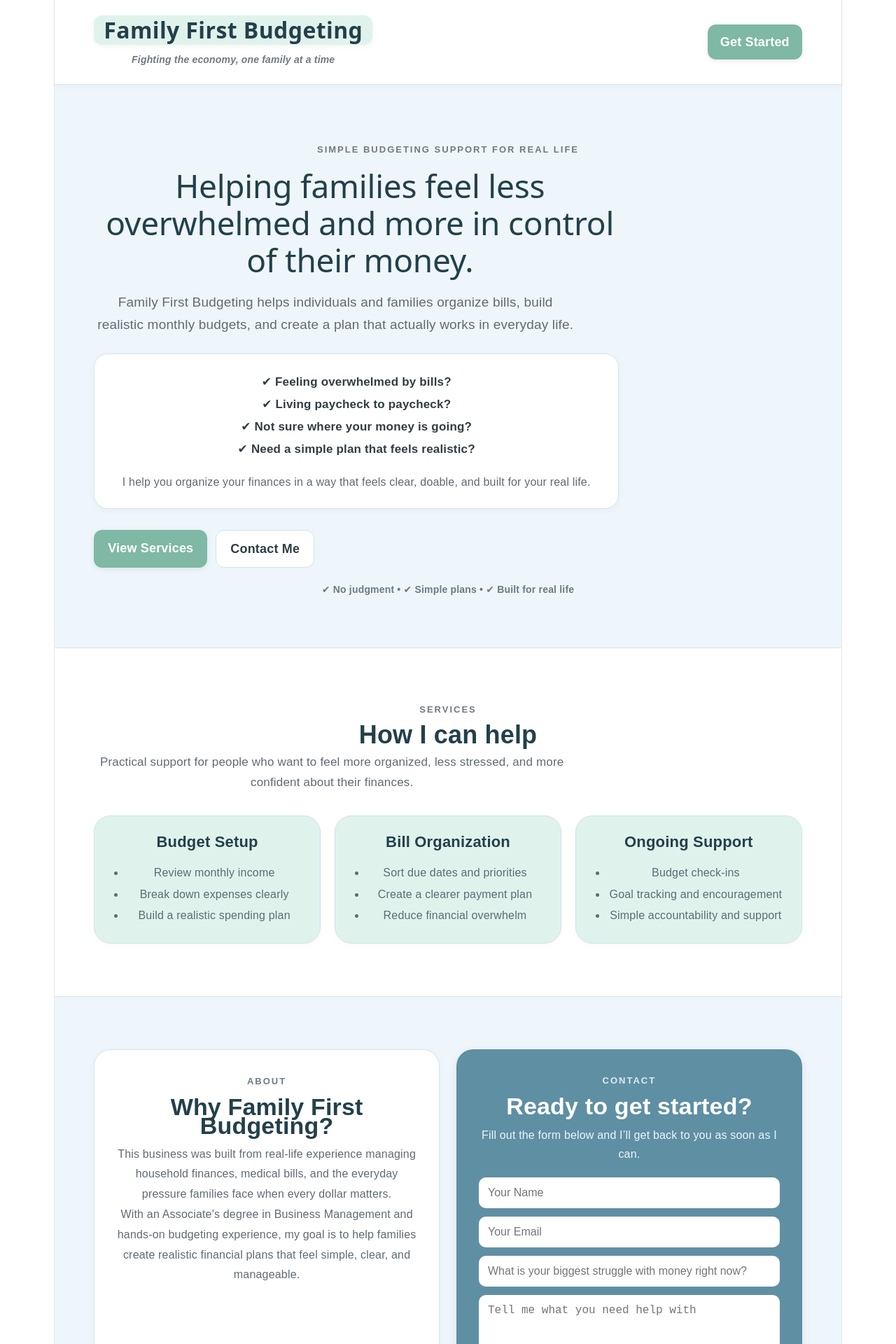
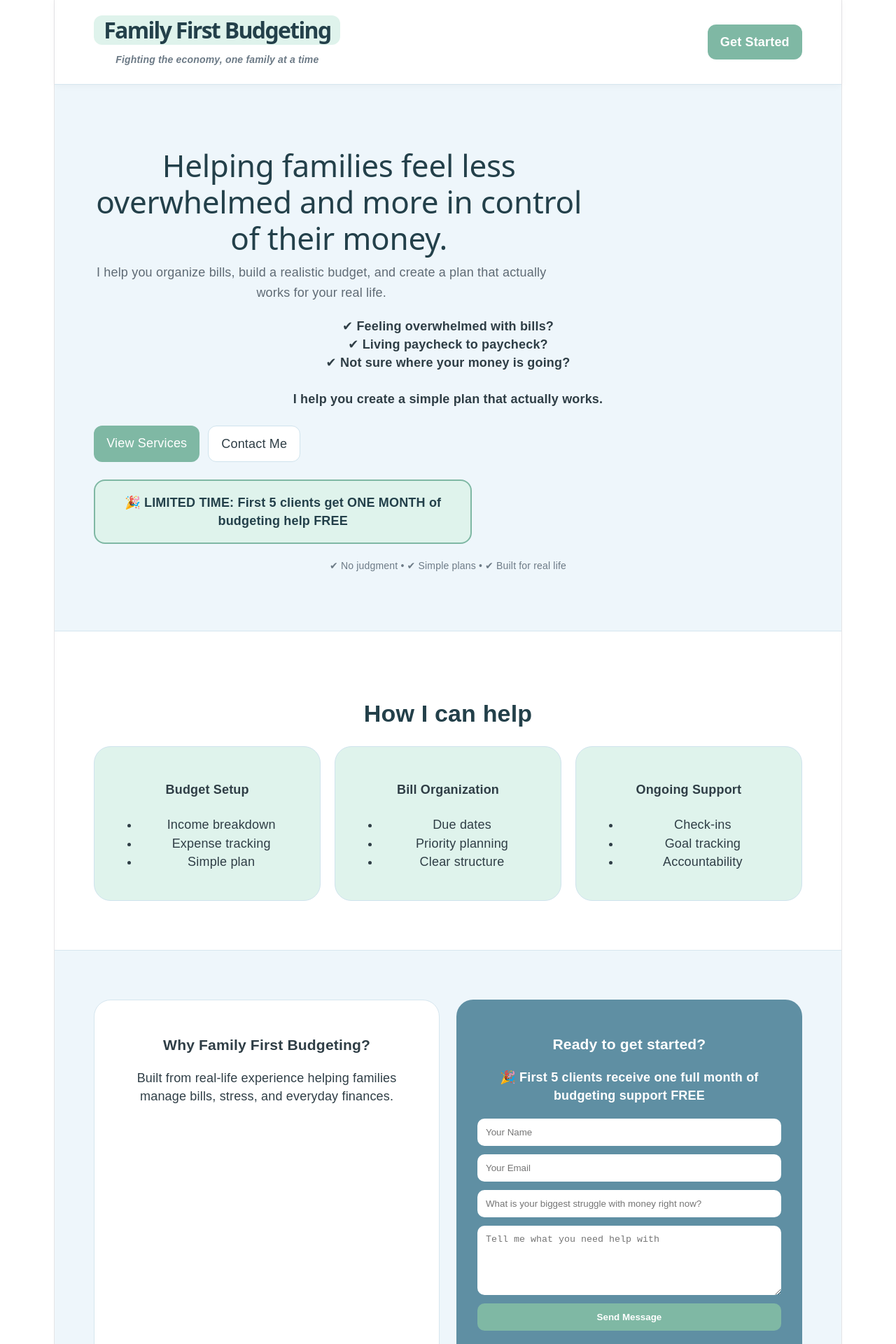
Before and after one commit to shellyryan18/family-first-budgeting, a React (Vite) app: page / in a window 1280 px wide. Shown: the top 1920 px of the page at 70% size. Built offline with nearby package versions, Linux system fonts and the light colour scheme.

Commit message:
added promotion and improvements

```diff
--- a/src/App.jsx
+++ b/src/App.jsx
@@ -1,511 +1,120 @@
 export default function App() {
   return (
-    <div
-      style={{
-        fontFamily: "Arial, sans-serif",
-        background: "#eef6fb",
-        color: "#2f3e46",
-        minHeight: "100vh",
-      }}
-    >
-      <header
-        style={{
-          background: "#ffffff",
-          borderBottom: "1px solid #d6e6ef",
-          padding: "22px 0",
-          boxShadow: "0 2px 10px rgba(0,0,0,0.04)",
-        }}
-      >
-        <div
-          style={{
-            width: "90%",
-            maxWidth: "1100px",
-            margin: "0 auto",
-            display: "flex",
-            justifyContent: "space-between",
-            alignItems: "center",
-            gap: "16px",
-            flexWrap: "wrap",
-          }}
-        >
+    <div style={{ fontFamily: "Arial, sans-serif", background: "#eef6fb", color: "#2f3e46", minHeight: "100vh" }}>
+
+      <header style={{ background: "#ffffff", borderBottom: "1px solid #d6e6ef", padding: "22px 0", boxShadow: "0 2px 10px rgba(0,0,0,0.04)" }}>
+        <div style={{ width: "90%", maxWidth: "1100px", margin: "0 auto", display: "flex", justifyContent: "space-between", alignItems: "center", flexWrap: "wrap" }}>
+
           <div>
-            <h1
-              style={{
-                margin: 0,
-                fontSize: "32px",
-                fontWeight: "900",
-                color: "#23404a",
-                letterSpacing: "0.4px",
-                background: "#dff3ec",
-                padding: "8px 14px",
-                borderRadius: "12px",
-                display: "inline-block",
-                boxShadow: "0 2px 8px rgba(0,0,0,0.05)",
-              }}
-            >
+            <h1 style={{ margin: 0, fontSize: "32px", fontWeight: "900", color: "#23404a", background: "#dff3ec", padding: "8px 14px", borderRadius: "12px" }}>
               Family First Budgeting
             </h1>
 
-            <p
-              style={{
-                margin: "8px 0 0",
-                fontStyle: "italic",
-                color: "#6c7a86",
-                fontSize: "14px",
-                fontWeight: "600",
-              }}
-            >
+            <p style={{ margin: "8px 0 0", fontStyle: "italic", color: "#6c7a86", fontSize: "14px", fontWeight: "600" }}>
               Fighting the economy, one family at a time
             </p>
           </div>
 
-          <a
-            href="#contact"
-            style={{
-              background: "#7fb8a4",
-              color: "#fff",
-              padding: "12px 18px",
-              borderRadius: "12px",
-              textDecoration: "none",
-              fontWeight: "700",
-              boxShadow: "0 2px 8px rgba(0,0,0,0.08)",
-            }}
-          >
+          <a href="#contact" style={{ background: "#7fb8a4", color: "#fff", padding: "12px 18px", borderRadius: "12px", textDecoration: "none", fontWeight: "700" }}>
             Get Started
           </a>
+
         </div>
       </header>
 
       <main>
-        <section
-          style={{
-            width: "90%",
-            maxWidth: "1100px",
-            margin: "0 auto",
-            padding: "80px 0 70px",
-          }}
-        >
-          <p
-            style={{
-              textTransform: "uppercase",
-              letterSpacing: "2px",
-              color: "#6c7a86",
-              fontSize: "13px",
-              fontWeight: "bold",
-              marginBottom: "12px",
-            }}
-          >
-            Simple budgeting support for real life
+
+        <section style={{ width: "90%", maxWidth: "1100px", margin: "0 auto", padding: "80px 0" }}>
+
+          <h2 style={{ fontSize: "44px", maxWidth: "700px", marginTop: "10px", color: "#23404a" }}>
+            Helping families feel less overwhelmed and more in control of their money.
+          </h2>
+
+          <p style={{ maxWidth: "650px", fontSize: "18px", lineHeight: 1.6, color: "#5f6b75" }}>
+            I help you organize bills, build a realistic budget, and create a plan that actually works for your real life.
           </p>
 
-          <h2
-            style={{
-              fontSize: "46px",
-              maxWidth: "760px",
-              marginTop: "10px",
-              marginBottom: "18px",
-              lineHeight: 1.15,
-              color: "#23404a",
-            }}
-          >
-            Helping families feel less overwhelmed and more in control of their
-            money.
-          </h2>
-
-          <p
-            style={{
-              maxWidth: "690px",
-              fontSize: "19px",
-              lineHeight: 1.7,
-              color: "#5f6b75",
-              marginBottom: "24px",
-            }}
-          >
-            Family First Budgeting helps individuals and families organize bills,
-            build realistic monthly budgets, and create a plan that actually
-            works in everyday life.
+          <p style={{ fontWeight: "bold", marginTop: "20px" }}>
+            ✔ Feeling overwhelmed with bills? <br />
+            ✔ Living paycheck to paycheck? <br />
+            ✔ Not sure where your money is going? <br /><br />
+            I help you create a simple plan that actually works.
           </p>
 
-          <div
-            style={{
-              background: "#ffffff",
-              border: "1px solid #d6e6ef",
-              borderRadius: "20px",
-              padding: "24px",
-              maxWidth: "700px",
-              boxShadow: "0 2px 10px rgba(0,0,0,0.04)",
-            }}
-          >
-            <p
-              style={{
-                fontWeight: "700",
-                margin: 0,
-                color: "#2f3e46",
-                lineHeight: 1.9,
-                fontSize: "17px",
-              }}
-            >
-              ✔ Feeling overwhelmed by bills?
-              <br />
-              ✔ Living paycheck to paycheck?
-              <br />
-              ✔ Not sure where your money is going?
-              <br />
-              ✔ Need a simple plan that feels realistic?
-            </p>
-
-            <p
-              style={{
-                marginTop: "16px",
-                marginBottom: 0,
-                color: "#5f6b75",
-                fontSize: "16px",
-                lineHeight: 1.7,
-              }}
-            >
-              I help you organize your finances in a way that feels clear,
-              doable, and built for your real life.
-            </p>
-          </div>
-
-          <div
-            style={{
-              marginTop: "30px",
-              display: "flex",
-              gap: "12px",
-              flexWrap: "wrap",
-            }}
-          >
-            <a
-              href="#services"
-              style={{
-                background: "#7fb8a4",
-                color: "#fff",
-                padding: "13px 20px",
-                borderRadius: "12px",
-                textDecoration: "none",
-                fontWeight: "700",
-                boxShadow: "0 2px 8px rgba(0,0,0,0.08)",
-              }}
-            >
+          <div style={{ marginTop: "25px", display: "flex", gap: "12px", flexWrap: "wrap" }}>
+            <a href="#services" style={{ background: "#7fb8a4", color: "#fff", padding: "12px 18px", borderRadius: "12px", textDecoration: "none" }}>
               View Services
             </a>
 
-            <a
-              href="#contact"
-              style={{
-                border: "1px solid #cfe3ed",
-                background: "#ffffff",
-                color: "#2f3e46",
-                padding: "13px 20px",
-                borderRadius: "12px",
-                textDecoration: "none",
-                fontWeight: "700",
-              }}
-            >
+            <a href="#contact" style={{ border: "1px solid #cfe3ed", background: "#fff", color: "#2f3e46", padding: "12px 18px", borderRadius: "12px", textDecoration: "none" }}>
               Contact Me
             </a>
           </div>
 
-          <p
-            style={{
-              marginTop: "18px",
-              fontSize: "14px",
-              color: "#6c7a86",
-              fontWeight: "600",
-            }}
-          >
+          {/* PROMO BOX */}
+          <div style={{ marginTop: "25px", background: "#dff3ec", border: "2px solid #7fb8a4", padding: "18px", borderRadius: "16px", maxWidth: "500px", fontWeight: "700", color: "#23404a" }}>
+            🎉 LIMITED TIME: First 5 clients get ONE MONTH of budgeting help FREE
+          </div>
+
+          <p style={{ marginTop: "18px", fontSize: "14px", color: "#6c7a86" }}>
             ✔ No judgment • ✔ Simple plans • ✔ Built for real life
           </p>
+
         </section>
 
-        <section
-          id="services"
-          style={{
-            background: "#ffffff",
-            borderTop: "1px solid #d6e6ef",
-            borderBottom: "1px solid #d6e6ef",
-            padding: "75px 0",
-          }}
-        >
-          <div
-            style={{
-              width: "90%",
-              maxWidth: "1100px",
-              margin: "0 auto",
-            }}
-          >
-            <p
-              style={{
-                textTransform: "uppercase",
-                letterSpacing: "2px",
-                color: "#6c7a86",
-                fontSize: "13px",
-                fontWeight: "bold",
-                marginBottom: "10px",
-              }}
-            >
-              Services
-            </p>
+        <section id="services" style={{ background: "#ffffff", borderTop: "1px solid #d6e6ef", borderBottom: "1px solid #d6e6ef", padding: "70px 0" }}>
+          <div style={{ width: "90%", maxWidth: "1100px", margin: "0 auto" }}>
 
-            <h3
-              style={{
-                fontSize: "36px",
-                marginTop: 0,
-                marginBottom: "12px",
-                color: "#23404a",
-              }}
-            >
-              How I can help
-            </h3>
+            <h3 style={{ fontSize: "34px", color: "#23404a" }}>How I can help</h3>
 
-            <p
-              style={{
-                color: "#5f6b75",
-                maxWidth: "680px",
-                fontSize: "17px",
-                lineHeight: 1.7,
-              }}
-            >
-              Practical support for people who want to feel more organized, less
-              stressed, and more confident about their finances.
-            </p>
+            <div style={{ display: "grid", gridTemplateColumns: "repeat(auto-fit, minmax(240px, 1fr))", gap: "20px", marginTop: "30px" }}>
+              <Card title="Budget Setup" items={["Income breakdown", "Expense tracking", "Simple plan"]} />
+              <Card title="Bill Organization" items={["Due dates", "Priority planning", "Clear structure"]} />
+              <Card title="Ongoing Support" items={["Check-ins", "Goal tracking", "Accountability"]} />
+            </div>
 
-            <div
-              style={{
-                display: "grid",
-                gridTemplateColumns: "repeat(auto-fit, minmax(240px, 1fr))",
-                gap: "20px",
-                marginTop: "32px",
-              }}
-            >
-              <Card
-                title="Budget Setup"
-                items={[
-                  "Review monthly income",
-                  "Break down expenses clearly",
-                  "Build a realistic spending plan",
-                ]}
-              />
-              <Card
-                title="Bill Organization"
-                items={[
-                  "Sort due dates and priorities",
-                  "Create a clearer payment plan",
-                  "Reduce financial overwhelm",
-                ]}
-              />
-              <Card
-                title="Ongoing Support"
-                items={[
-                  "Budget check-ins",
-                  "Goal tracking and encouragement",
-                  "Simple accountability and support",
-                ]}
-              />
-            </div>
           </div>
         </section>
 
-        <section
-          style={{
-            width: "90%",
-            maxWidth: "1100px",
-            margin: "0 auto",
-            padding: "75px 0",
-            display: "grid",
-            gridTemplateColumns: "repeat(auto-fit, minmax(300px, 1fr))",
-            gap: "24px",
-          }}
-        >
-          <div
-            style={{
-              background: "#ffffff",
-              padding: "32px",
-              borderRadius: "24px",
-              border: "1px solid #d6e6ef",
-              boxShadow: "0 2px 10px rgba(0,0,0,0.04)",
-            }}
-          >
-            <p
-              style={{
-                textTransform: "uppercase",
-                letterSpacing: "2px",
-                color: "#6c7a86",
-                fontSize: "13px",
-                fontWeight: "bold",
-                marginBottom: "10px",
-              }}
-            >
-              About
-            </p>
+        <section style={{ width: "90%", maxWidth: "1100px", margin: "0 auto", padding: "70px 0", display: "grid", gridTemplateColumns: "repeat(auto-fit, minmax(300px, 1fr))", gap: "24px" }}>
 
-            <h3
-              style={{
-                fontSize: "34px",
-                marginTop: 0,
-                marginBottom: "14px",
-                color: "#23404a",
-              }}
-            >
-              Why Family First Budgeting?
-            </h3>
-
-            <p style={{ color: "#5f6b75", lineHeight: 1.8, fontSize: "16px" }}>
-              This business was built from real-life experience managing
-              household finances, medical bills, and the everyday pressure
-              families face when every dollar matters.
-            </p>
-
-            <p style={{ color: "#5f6b75", lineHeight: 1.8, fontSize: "16px" }}>
-              With an Associate&apos;s degree in Business Management and hands-on
-              budgeting experience, my goal is to help families create realistic
-              financial plans that feel simple, clear, and manageable.
+          <div style={{ background: "#ffffff", padding: "30px", borderRadius: "24px", border: "1px solid #d6e6ef" }}>
+            <h3>Why Family First Budgeting?</h3>
+            <p>
+              Built from real-life experience helping families manage bills, stress, and everyday finances.
             </p>
           </div>
 
-          <div
-            id="contact"
-            style={{
-              background: "#5f8fa3",
-              color: "#fff",
-              padding: "32px",
-              borderRadius: "24px",
-              boxShadow: "0 4px 14px rgba(0,0,0,0.08)",
-            }}
-          >
-            <p
-              style={{
-                textTransform: "uppercase",
-                letterSpacing: "2px",
-                color: "#d9edf5",
-                fontSize: "13px",
-                fontWeight: "bold",
-                marginBottom: "10px",
-              }}
-            >
-              Contact
+          <div id="contact" style={{ background: "#5f8fa3", color: "#fff", padding: "30px", borderRadius: "24px" }}>
+
+            <h3>Ready to get started?</h3>
+
+            <p style={{ fontWeight: "bold" }}>
+              🎉 First 5 clients receive one full month of budgeting support FREE
             </p>
 
-            <h3
-              style={{
-                fontSize: "34px",
-                marginTop: 0,
-                marginBottom: "14px",
-              }}
-            >
-              Ready to get started?
-            </h3>
+            <form action="https://formspree.io/f/myklprdd" method="POST" style={{ display: "flex", flexDirection: "column", gap: "12px", marginTop: "20px" }}>
 
-            <p
-              style={{
-                color: "#eaf6fb",
-                lineHeight: 1.7,
-                fontSize: "16px",
-                marginBottom: "20px",
-              }}
-            >
-              Fill out the form below and I’ll get back to you as soon as I can.
-            </p>
+              <input type="text" name="name" placeholder="Your Name" required style={{ padding: "12px", borderRadius: "10px", border: "none" }} />
 
-            <form
-              action="https://formspree.io/f/myklprdd"
-              method="POST"
-              style={{
-                display: "flex",
-                flexDirection: "column",
-                gap: "12px",
-                marginTop: "20px",
-              }}
-            >
-              <input
-                type="text"
-                name="name"
-                placeholder="Your Name"
-                required
-                style={{
-                  padding: "13px",
-                  borderRadius: "10px",
-                  border: "none",
-                  fontSize: "16px",
-                }}
-              />
+              <input type="email" name="email" placeholder="Your Email" required style={{ padding: "12px", borderRadius: "10px", border: "none" }} />
 
-              <input
-                type="email"
-                name="email"
-                placeholder="Your Email"
-                required
-                style={{
-                  padding: "13px",
-                  borderRadius: "10px",
-                  border: "none",
-                  fontSize: "16px",
-                }}
-              />
+              <input type="text" name="biggest_struggle" placeholder="What is your biggest struggle with money right now?" required style={{ padding: "12px", borderRadius: "10px", border: "none" }} />
 
-              <input
-                type="text"
-                name="biggest_struggle"
-                placeholder="What is your biggest struggle with money right now?"
-                required
-                style={{
-                  padding: "13px",
-                  borderRadius: "10px",
-                  border: "none",
-                  fontSize: "16px",
-                }}
-              />
+              <textarea name="message" placeholder="Tell me what you need help with" required rows="5" style={{ padding: "12px", borderRadius: "10px", border: "none" }} />
 
-              <textarea
-                name="message"
-                placeholder="Tell me what you need help with"
-                required
-                rows="5"
-                style={{
-                  padding: "13px",
-                  borderRadius: "10px",
-                  border: "none",
-                  fontSize: "16px",
-                  resize: "vertical",
-                }}
-              />
-
-              <button
-                type="submit"
-                style={{
-                  background: "#7fb8a4",
-                  color: "#fff",
-                  padding: "13px",
-                  borderRadius: "10px",
-                  border: "none",
-                  fontWeight: "bold",
-                  fontSize: "16px",
-                  cursor: "pointer",
-                  boxShadow: "0 2px 8px rgba(0,0,0,0.08)",
-                }}
-              >
+              <button type="submit" style={{ background: "#7fb8a4", color: "#fff", padding: "12px", borderRadius: "10px", border: "none", fontWeight: "bold" }}>
                 Send Message
               </button>
             </form>
 
-            <p style={{ marginTop: "20px", fontSize: "15px" }}>
+            <p style={{ marginTop: "20px" }}>
               <strong>Email:</strong> MSullivan.FamilyFirstBudgeting@outlook.com
             </p>
 
-            <p
-              style={{
-                marginTop: "28px",
-                fontSize: "14px",
-                color: "#d9edf5",
-                lineHeight: 1.6,
-              }}
-            >
-              Budget coaching only. Not financial, tax, legal, or investment
-              advice.
-            </p>
           </div>
         </section>
+
       </main>
     </div>
   );
@@ -513,35 +122,9 @@ export default function App() {
 
 function Card({ title, items }) {
   return (
-    <div
-      style={{
-        background: "#dff3ec",
-        padding: "24px",
-        borderRadius: "24px",
-        border: "1px solid #cfe3ed",
-        boxShadow: "0 2px 8px rgba(0,0,0,0.03)",
-      }}
-    >
-      <h4
-        style={{
-          marginTop: 0,
-          marginBottom: "14px",
-          fontSize: "22px",
-          color: "#23404a",
-        }}
-      >
-        {title}
-      </h4>
-
-      <ul
-        style={{
-          paddingLeft: "20px",
-          color: "#5f6b75",
-          lineHeight: 1.9,
-          marginBottom: 0,
-          fontSize: "16px",
-        }}
-      >
+    <div style={{ background: "#dff3ec", padding: "24px", borderRadius: "24px", border: "1px solid #cfe3ed" }}>
+      <h4>{title}</h4>
+      <ul>
         {items.map((item) => (
           <li key={item}>{item}</li>
         ))}
```
